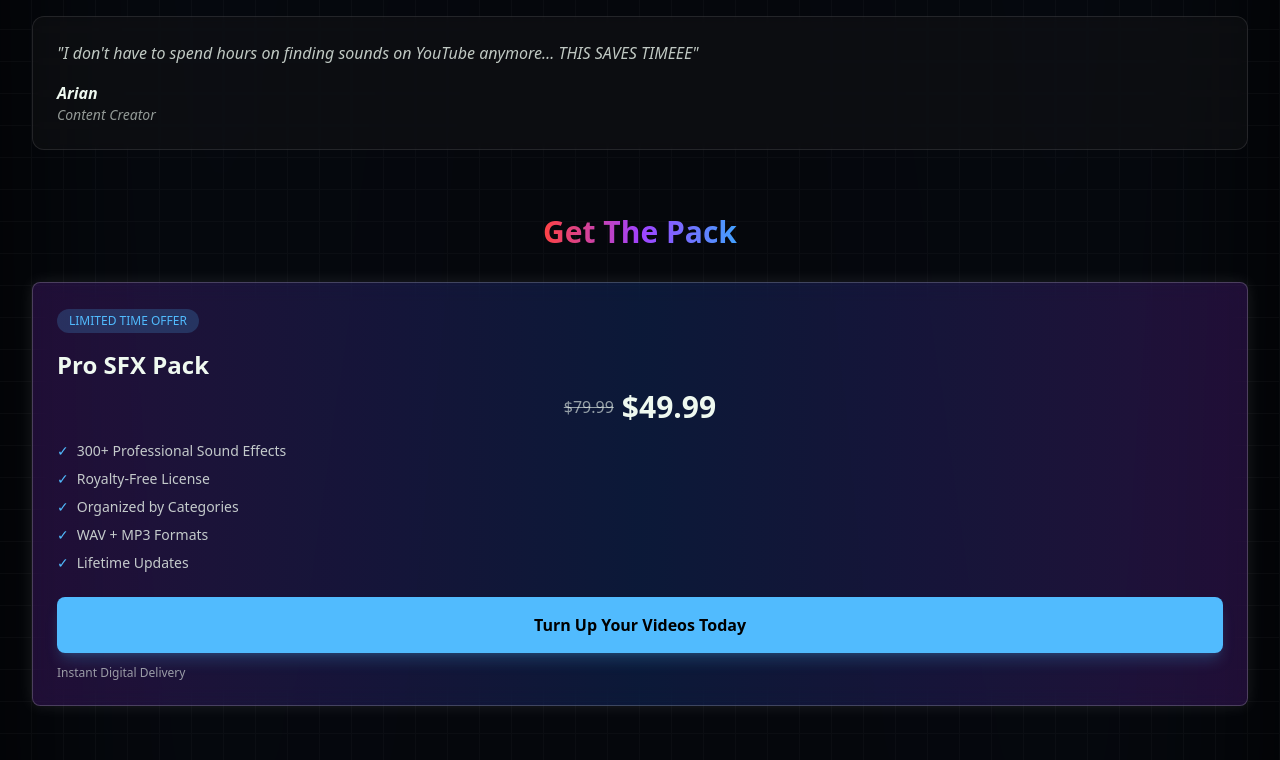
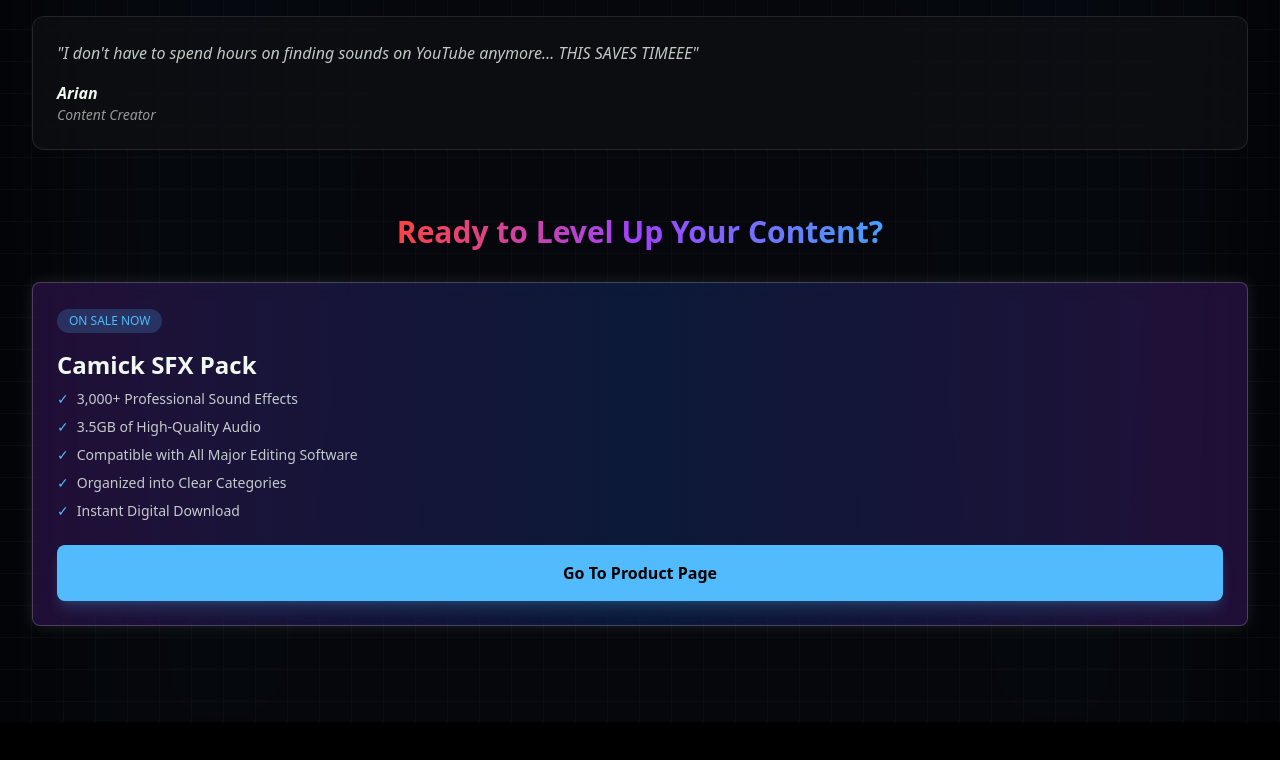
Before and after one commit to davidcamick/camick, a React (Vite) app: page /sfx in a window 1280 px wide. Shown: the part 4643-5403 px from the top of the page. After the commit the page ends 5365 px from the top, so only its background shows below. Built offline with nearby package versions, Linux system fonts and the light colour scheme; the HTML template or start-up script is replaced by a standard one.

Commit message:
SFX Page ready to go

```diff
--- a/src/pages/Sfx.jsx
+++ b/src/pages/Sfx.jsx
@@ -410,7 +410,7 @@
               <motion.h2
                 className="text-3xl font-display font-bold text-[#EFF9F0]"
               >
-                <AuroraText>Get The Pack</AuroraText>
+                <AuroraText>Ready to Level Up Your Content?</AuroraText>
               </motion.h2>
             </div>
 
@@ -423,39 +423,38 @@
             >
               <div className="p-6">
                 <div className="inline-block px-3 py-1 bg-[#51BBFE]/20 rounded-full text-[#51BBFE] font-medium text-xs mb-4">
-                  LIMITED TIME OFFER
+                  ON SALE NOW
                 </div>
-                <h3 className="text-2xl font-bold text-[#EFF9F0] mb-2">Pro SFX Pack</h3>
-                <div className="flex items-center justify-center gap-2 mb-4">
-                  <span className="text-[#EFF9F0]/60 text-base line-through">$79.99</span>
-                  <span className="text-3xl font-bold text-[#EFF9F0]">$49.99</span>
-                </div>
+                <h3 className="text-2xl font-bold text-[#EFF9F0] mb-2">Camick SFX Pack</h3>
                 <ul className="space-y-2 text-left mb-6 text-sm">
                   <li className="flex items-center gap-2 text-[#EFF9F0]/80">
-                    <span className="text-[#51BBFE]">✓</span> 300+ Professional Sound Effects
+                    <span className="text-[#51BBFE]">✓</span> 3,000+ Professional Sound Effects
                   </li>
                   <li className="flex items-center gap-2 text-[#EFF9F0]/80">
-                    <span className="text-[#51BBFE]">✓</span> Royalty-Free License
+                    <span className="text-[#51BBFE]">✓</span> 3.5GB of High-Quality Audio
                   </li>
                   <li className="flex items-center gap-2 text-[#EFF9F0]/80">
-                    <span className="text-[#51BBFE]">✓</span> Organized by Categories
+                    <span className="text-[#51BBFE]">✓</span> Compatible with All Major Editing Software
                   </li>
                   <li className="flex items-center gap-2 text-[#EFF9F0]/80">
-                    <span className="text-[#51BBFE]">✓</span> WAV + MP3 Formats
+                    <span className="text-[#51BBFE]">✓</span> Organized into Clear Categories
                   </li>
                   <li className="flex items-center gap-2 text-[#EFF9F0]/80">
-                    <span className="text-[#51BBFE]">✓</span> Lifetime Updates
+                    <span className="text-[#51BBFE]">✓</span> Instant Digital Download
                   </li>
                 </ul>
-                <button className="w-full px-6 py-4 bg-[#51BBFE] hover:bg-[#51BBFE]/90 text-black font-bold rounded-lg transition-all duration-300 shadow-lg shadow-[#51BBFE]/20 active:scale-98 touch-manipulation text-base">
-                  Turn Up Your Videos Today
-                </button>
-                <div className="mt-3 text-[#EFF9F0]/60 text-xs">
-                  Instant Digital Delivery
-                </div>
+                <a
+                  href="https://payhip.com/b/cMQWK"
+                  target="_blank"
+                  rel="noopener noreferrer"
+                  className="block w-full px-6 py-4 bg-[#51BBFE] hover:bg-[#51BBFE]/90 text-black font-bold rounded-lg transition-all duration-300 shadow-lg shadow-[#51BBFE]/20 active:scale-98 touch-manipulation text-base text-center"
+                >
+                  Go To Product Page
+                </a>
               </div>
             </motion.div>
           </motion.div>
+
         </div>
 
         {/* Background elements */}
```
